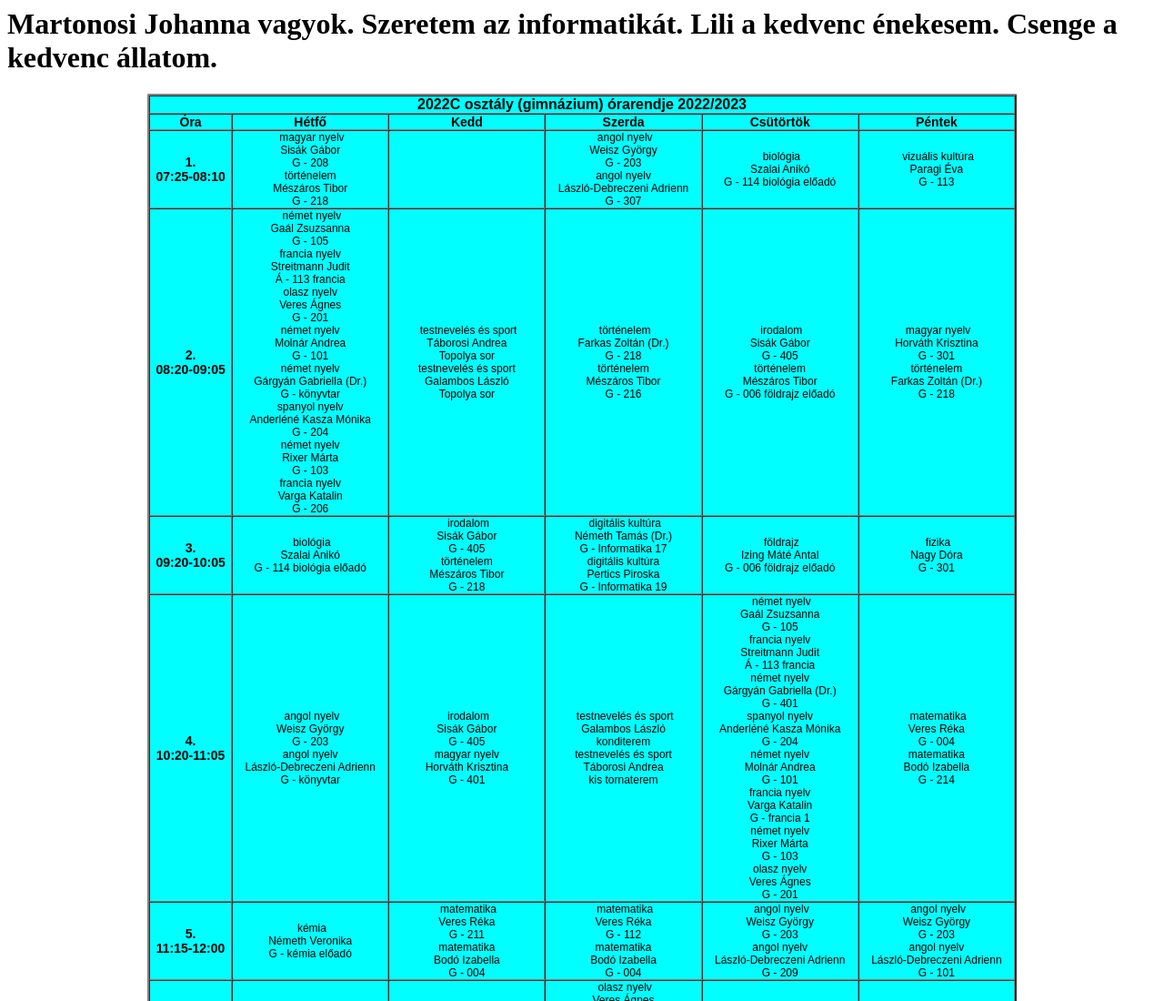
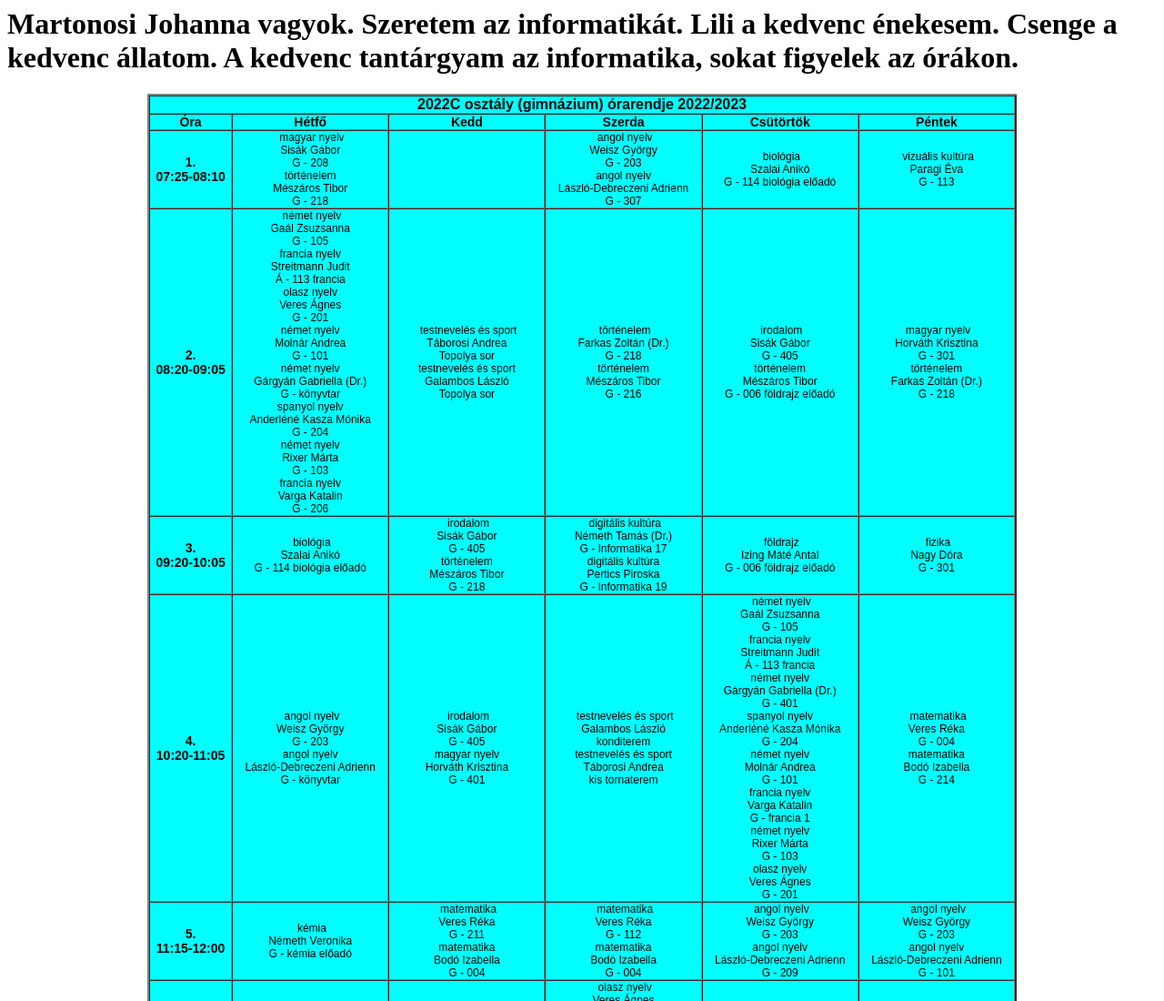
Before and after one commit to MartonosiJohanna/sagvari, a plain HTML site: page bemutatkozás.html in a window 1280 px wide. Shown: the top 1100 px of the page at 91% size. Drawn offline with Linux system fonts and the light colour scheme.

Commit message:
Update bemutatkozás.html

```diff
--- a/bemutatkozás.html
+++ b/bemutatkozás.html
@@ -2,7 +2,7 @@
     <title>Martonosi Johanna</title>
 </head>
 <body>
-        <h1>Martonosi Johanna vagyok. Szeretem az informatikát. Lili a kedvenc énekesem. Csenge a kedvenc állatom.</h1>
+        <h1>Martonosi Johanna vagyok. Szeretem az informatikát. Lili a kedvenc énekesem. Csenge a kedvenc állatom. A kedvenc tantárgyam az informatika, sokat figyelek az órákon.</h1>
 
 
 
```
